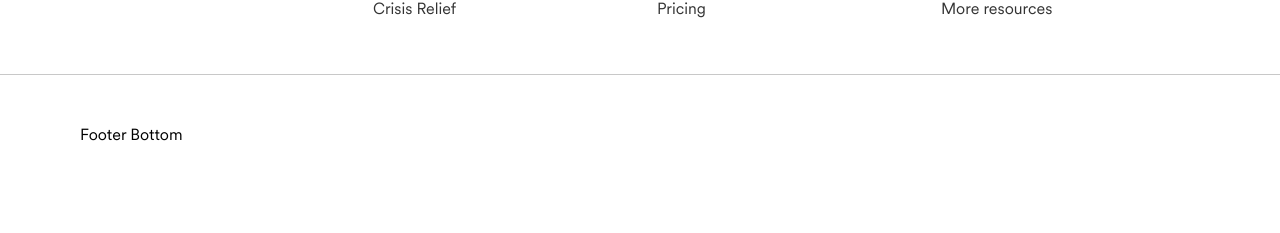
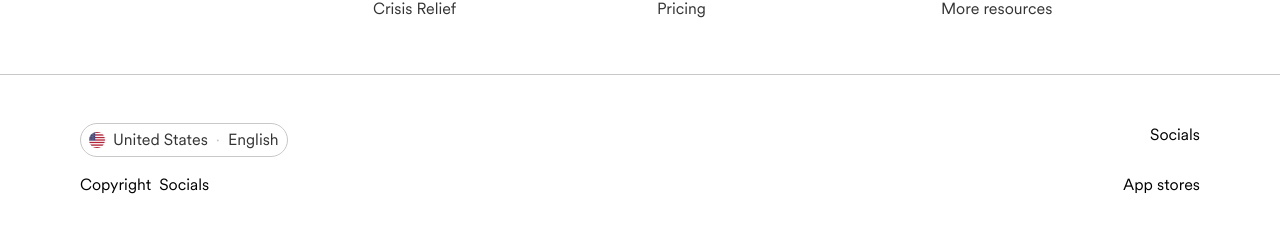
Before and after one commit to Cancey-Dejean/gofundme-design-system-nextjs-tailwind, a Next.js app: page / in a window 1280 px wide. Shown: the part 4665-4898 px from the top of the page. Before the commit the page ends 4860 px from the top, so only its background shows below. Built offline with nearby package versions, Linux system fonts and the light colour scheme.

Commit message:
Added Footer bottom grid styles

```diff
--- a/app/globals.css
+++ b/app/globals.css
@@ -116,4 +116,34 @@
     width: 100%;
     height: 100%;
   }
+
+  .footer-bottom-grid {
+    display: grid;
+    grid-template-columns: 1fr 1fr;
+    gap: 1rem;
+    grid-template:
+      "locale socials"
+      "legal stores";
+
+    & .locale {
+      display: flex;
+      grid-area: locale;
+    }
+    & .socials {
+      display: flex;
+      justify-content: flex-end;
+      grid-area: socials;
+    }
+    & .legal {
+      display: flex;
+      align-items: center;
+      gap: 8px;
+      grid-area: legal;
+    }
+    & .stores {
+      display: flex;
+      justify-content: flex-end;
+      grid-area: stores;
+    }
+  }
 }
--- a/components/organisms/Footer.tsx
+++ b/components/organisms/Footer.tsx
@@ -4,6 +4,7 @@ import Link from "next/link";
 import { GoFundMe } from "../atoms/Logos/Logos";
 import { FOOTER_LINKS, companyName } from "@/constants";
 import { Button } from "../atoms/Button/Button";
+import Image from "next/image";
 
 type Props = {};
 
@@ -40,7 +41,37 @@ const Footer = (props: Props) => {
         </Container>
       </div>
 
-      <Container className="py-12">Footer Bottom</Container>
+      <Container className="py-12">
+        <div className="footer-bottom-grid">
+          <div className="locale">
+            <Button
+              intent="tertiary"
+              size="small"
+              linkUrl="/"
+              className="!p-2 font-normal"
+            >
+              <Image
+                src="/images/us-flag.png"
+                alt="United States Logo"
+                width={16}
+                height={16}
+                className="h-4 w-4 rounded-full"
+              />
+              United States
+              <span className="text-neutral-200">·</span>
+              English
+            </Button>
+          </div>
+
+          <ul className="socials">Socials</ul>
+
+          <div className="legal">
+            Copyright <ul>Socials</ul>
+          </div>
+
+          <div className="stores">App stores</div>
+        </div>
+      </Container>
     </footer>
   );
 };
```
Also changed, not shown: public/images/us-flag.png (added).
